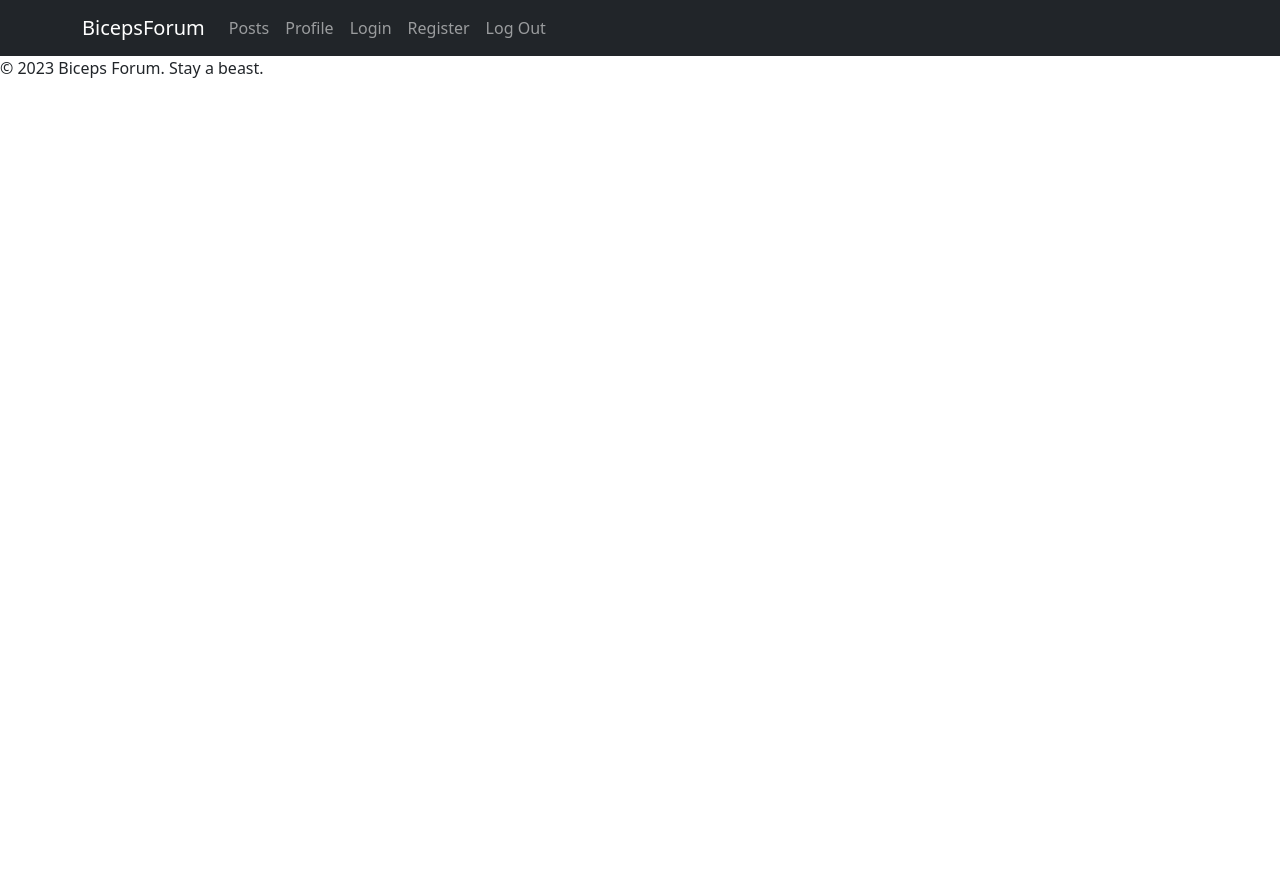
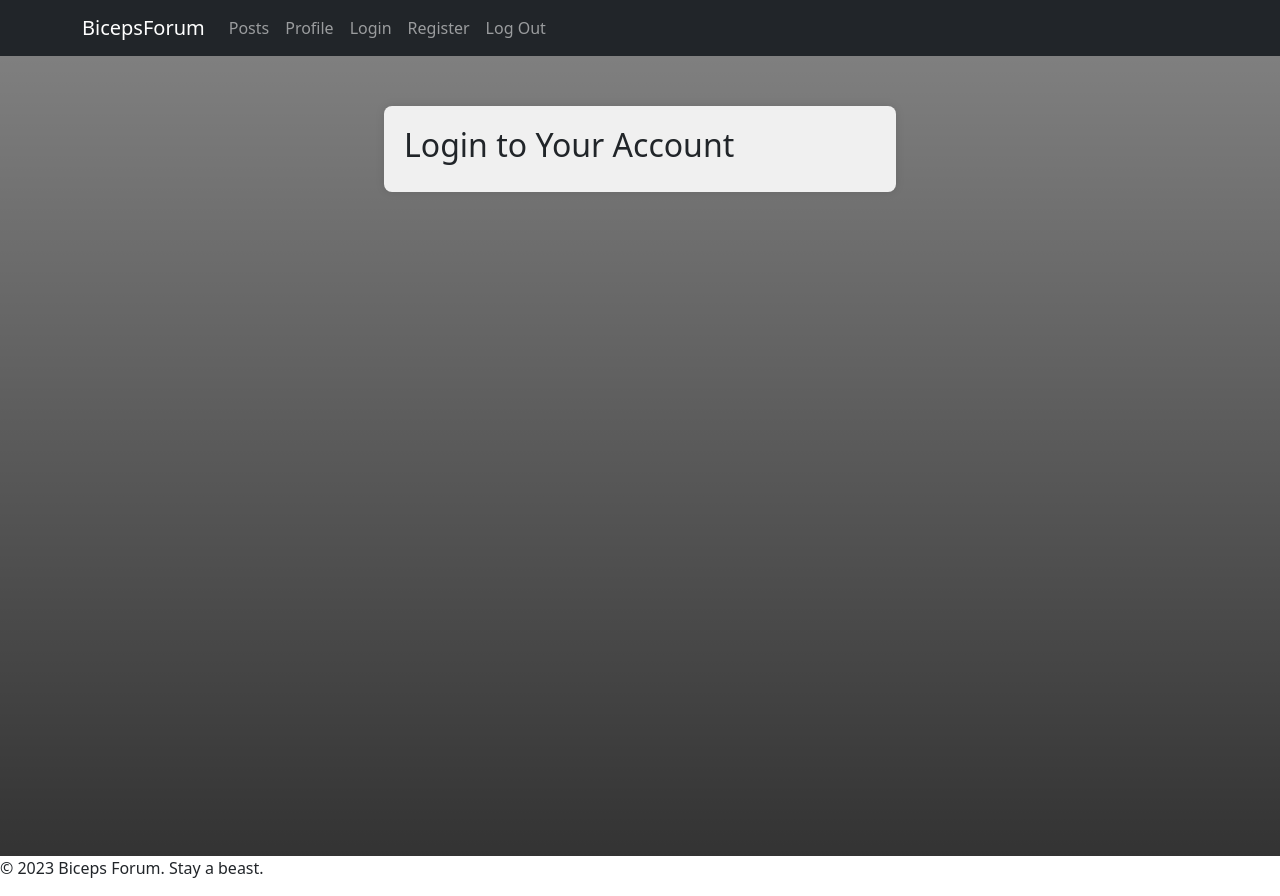
Before and after one commit to Sevgy/Forum-Project, a React (Vite) app: page /login in a window 1280 px wide. Before the commit the page ends 800 px from the top, so only its background shows below. Built offline with nearby package versions, Linux system fonts and the light colour scheme.

Commit message:
Added the Log in component with css
Didn't add the forum yet

```diff
--- a/src/App.jsx
+++ b/src/App.jsx
@@ -6,6 +6,7 @@ import Footer from "./components/footer/Footer.jsx"
 import Header from "./components/header/Header.jsx"
 import PostsList from "./components/posts-list/PostsList.jsx"
 import Home from "./components/home/Home.jsx"
+import Login from "./components/login/Login.jsx"
 
 function App() {
   return (
@@ -13,7 +14,8 @@ function App() {
       <Header/>
       <Routes>
         <Route path={Path.Home} element={<Home />} />
-        <Route path='/posts' element={<PostsList />} />
+        <Route path={Path.Posts} element={<PostsList />} />
+        <Route path={Path.Login} element={<Login />} />
       </Routes>
 
       <Footer/>
--- /dev/null
+++ b/src/components/login/Login.jsx
@@ -0,0 +1,17 @@
+import styles from './Login.module.css';
+
+export default function Login() {
+    return (
+        <div className={styles['login-background']}>
+            <div className={styles['login-container']}>
+                <div className={styles['login-form-container']}>
+                    <h2>Login to Your Account</h2>
+                    {/* Add your login form here */}
+                    <form>
+                        {/* Your login form fields go here */}
+                    </form>
+                </div>
+            </div>
+        </div>
+    );
+};
--- /dev/null
+++ b/src/components/login/Login.module.css
@@ -0,0 +1,20 @@
+.login-background {
+    background: linear-gradient(to bottom, rgba(0, 0, 0, 0.5), rgba(0, 0, 0, 0.8));
+    height: 100vh;
+    display: flex;
+
+    justify-content: center;
+  }
+
+  .login-container {
+    width: 40%;
+  }
+
+  .login-form-container {
+    width: 100%;
+    background-color: #f0f0f0;
+    padding: 20px;
+    border-radius: 8px;
+    box-shadow: 0 0 10px rgba(0, 0, 0, 0.1);
+    margin-top: 50px;
+  }
```
